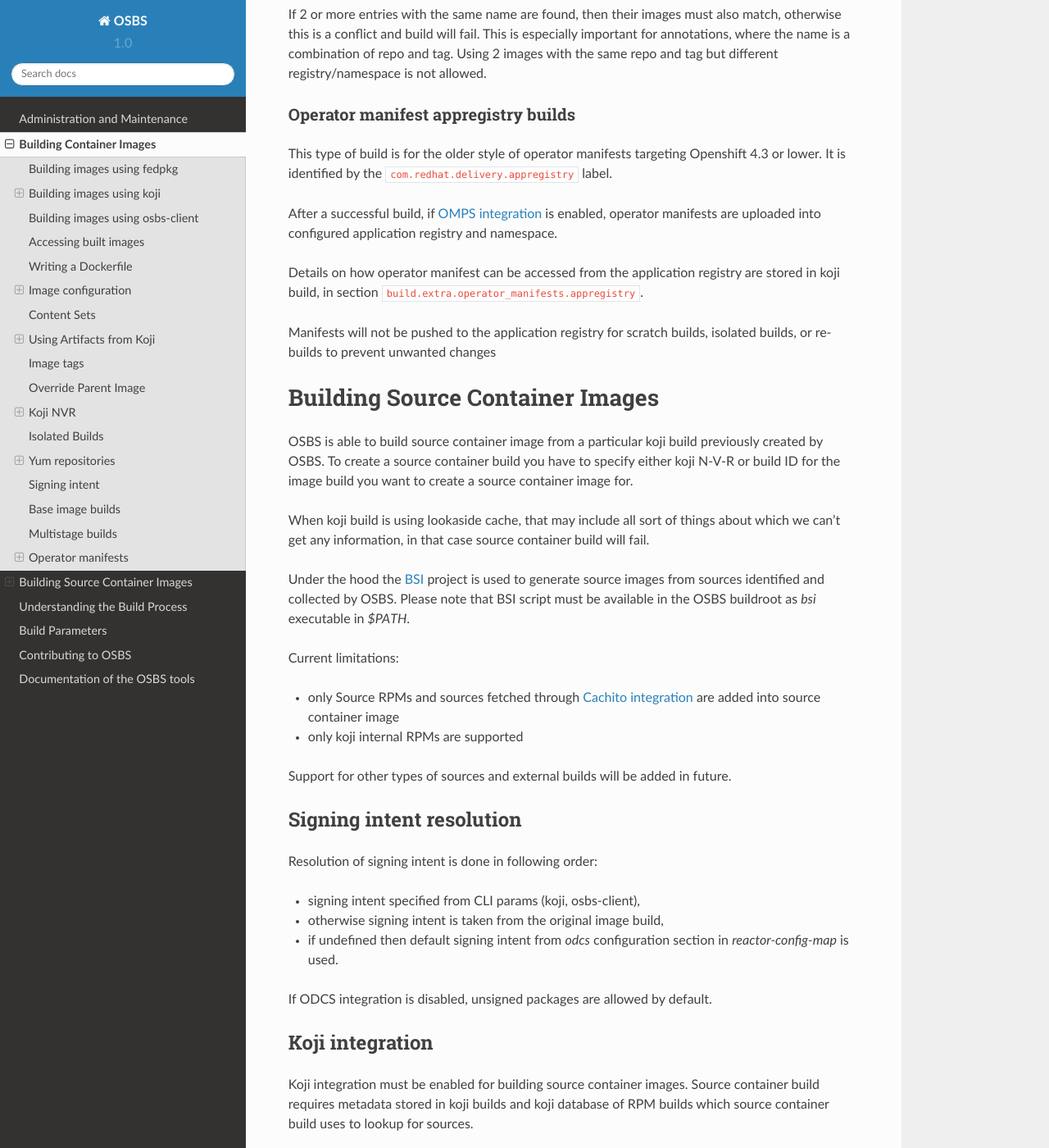
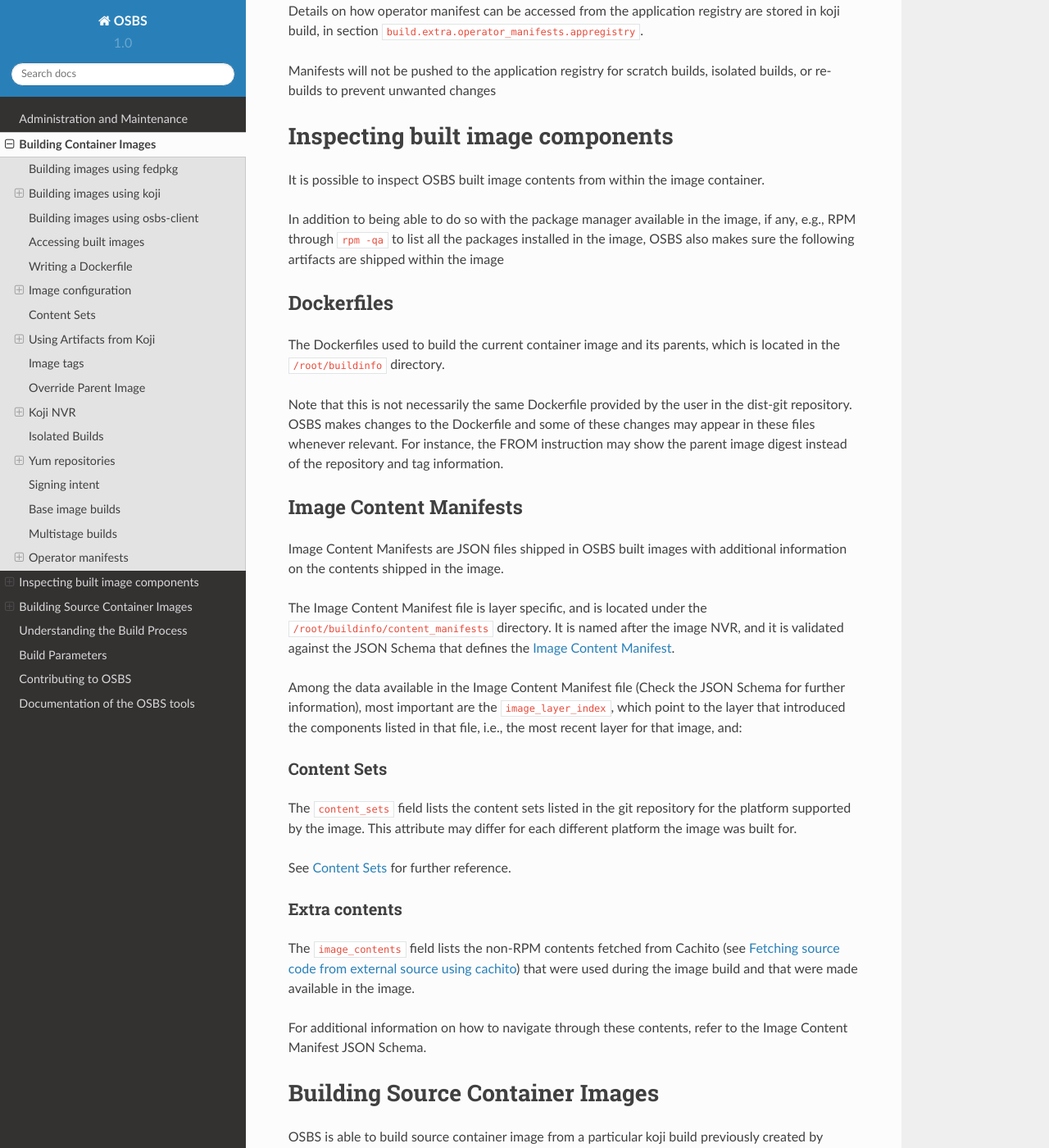
Before and after one commit to containerbuildsystem/osbs-docs, a Sphinx documentation site: the page built from docs/users.rst, in a window 1280 px wide and 1400 px high, scrolled down 30569 px. Shown: the whole window at 82% size. Built offline with Sphinx 7.4.7 and the Read the Docs theme 2.0.0, drawn with Linux system fonts in a browser that asks for light colours; some of the changed text lies outside the part shown.

Commit message:
Document Image Content Manifests creation
* CLOUDBLD-1117

Signed-off-by: Athos Ribeiro <athos@redhat.com>

```diff
--- a/docs/users.rst
+++ b/docs/users.rst
@@ -1618,6 +1603,66 @@
 isolated builds, or re-builds to prevent unwanted changes
 
 
+Inspecting built image components
+=================================
+
+It is possible to inspect OSBS built image contents from within the image
+container.
+
+In addition to being able to do so with the package manager available in the
+image, if any, e.g., RPM through ``rpm -qa`` to list all the packages installed
+in the image, OSBS also makes sure the following artifacts are shipped within
+the image
+
+Dockerfiles
+-----------
+
+The Dockerfiles used to build the current container image and its parents,
+which is located in the ``/root/buildinfo`` directory.
+
+Note that this is not necessarily the same Dockerfile provided by the user in
+the dist-git repository. OSBS makes changes to the Dockerfile and some of these
+changes may appear in these files whenever relevant. For instance, the FROM
+instruction may show the parent image digest instead of the repository and tag
+information.
+
+Image Content Manifests
+-----------------------
+
+Image Content Manifests are JSON files shipped in OSBS built images with additional
+information on the contents shipped in the image.
+
+The Image Content Manifest file is layer specific, and is located under the
+``/root/buildinfo/content_manifests`` directory. It is named after the image NVR,
+and it is validated against the JSON Schema that defines the `Image Content Manifest`_.
+
+
+Among the data available in the Image Content Manifest file (Check the JSON
+Schema for further information), most important are the ``image_layer_index``,
+which point to the layer that introduced the components listed in that file,
+i.e., the most recent layer for that image, and:
+
+.. _`Image Content Manifest`: https://github.com/containerbuildsystem/atomic-reactor/blob/master/atomic_reactor/schemas/content_manifest.json
+
+Content Sets
+~~~~~~~~~~~~
+
+The ``content_sets`` field lists the content sets listed in the git repository
+for the platform supported by the image. This attribute may differ for each
+different platform the image was built for.
+
+See :ref:`content_sets.yml` for further reference.
+
+Extra contents
+~~~~~~~~~~~~~~
+
+The ``image_contents`` field lists the non-RPM contents fetched from Cachito
+(see :ref:`cachito-usage`) that were used during the image build and that were
+made available in the image.
+
+For additional information on how to navigate through these contents, refer to
+the Image Content Manifest JSON Schema.
+
 Building Source Container Images
 ================================
 
```
Also changed, not shown: other parts of docs/users.rst (+0 -15 lines).
